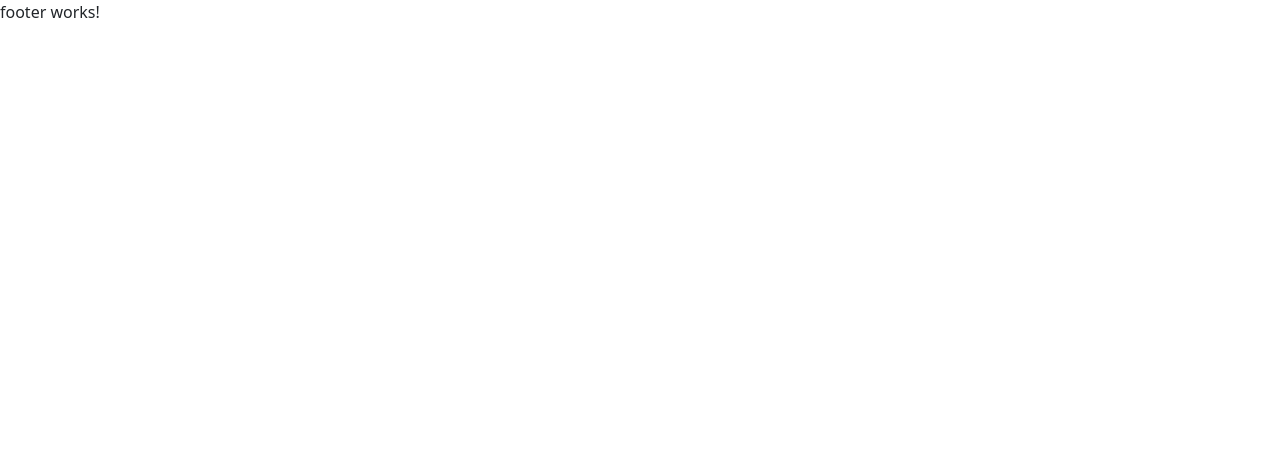
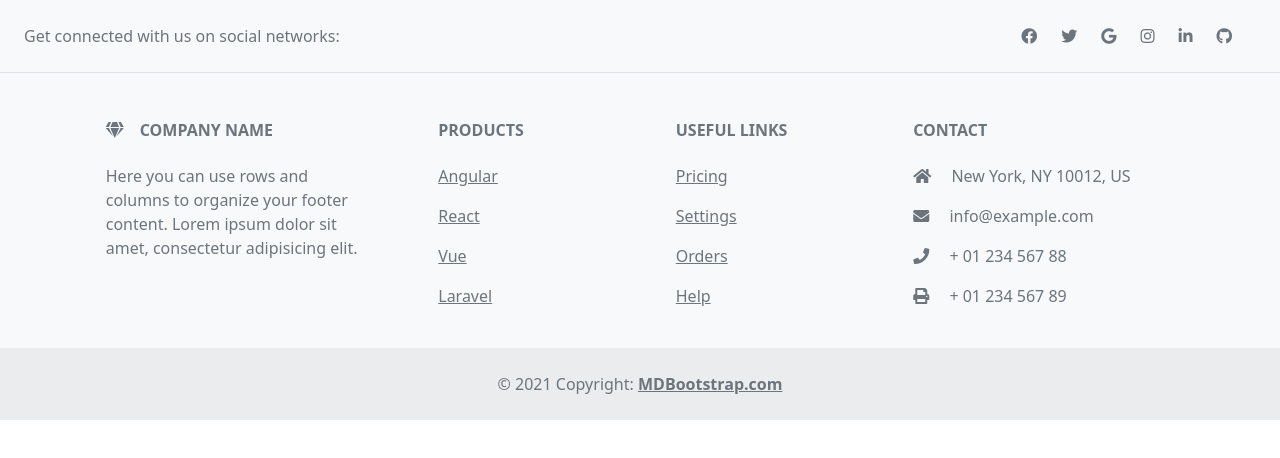
Before and after one commit to 4vBooking/4vBooking, an Angular app: page / in a window 1280 px wide. Shown: the top 458 px of the page. Built offline with nearby package versions, Linux system fonts and the light colour scheme.

Commit message:
font awesome icons

```diff
--- a/angular.json
+++ b/angular.json
@@ -31,7 +31,8 @@
             ],
             "styles": [
               "./node_modules/bootstrap/dist/css/bootstrap.min.css",
-              "src/styles.scss"
+              "src/styles.scss",
+              "./node_modules/font-awesome/css/font-awesome.css"
             ],
             "scripts": []
           },
--- a/package.json
+++ b/package.json
@@ -18,8 +18,10 @@
     "@angular/platform-browser": "^15.0.0",
     "@angular/platform-browser-dynamic": "^15.0.0",
     "@angular/router": "^15.0.0",
+    "angular-font-awesome": "^3.1.2",
     "angular-in-memory-web-api": "^0.15.0",
     "bootstrap": "^5.2.3",
+    "font-awesome": "^4.7.0",
     "rxjs": "~7.5.0",
     "tslib": "^2.3.0",
     "zone.js": "~0.12.0"
--- a/src/app/shared/footer/footer.component.html
+++ b/src/app/shared/footer/footer.component.html
@@ -1 +1,122 @@
-<p>footer works!</p>
+<!-- Footer -->
+<footer class="text-center text-lg-start bg-light text-muted">
+    <!-- Section: Social media -->
+    <section class="d-flex justify-content-center justify-content-lg-between p-4 border-bottom">
+      <!-- Left -->
+      <div class="me-5 d-none d-lg-block">
+        <span>Get connected with us on social networks:</span>
+      </div>
+      <!-- Left -->
+
+      <!-- Right -->
+      <div>
+        <a href="" class="me-4 text-reset">
+          <i class="fab fa-facebook-f"></i>
+        </a>
+        <a href="" class="me-4 text-reset">
+          <i class="fab fa-twitter"></i>
+        </a>
+        <a href="" class="me-4 text-reset">
+          <i class="fab fa-google"></i>
+        </a>
+        <a href="" class="me-4 text-reset">
+          <i class="fab fa-instagram"></i>
+        </a>
+        <a href="" class="me-4 text-reset">
+          <i class="fab fa-linkedin"></i>
+        </a>
+        <a href="" class="me-4 text-reset">
+          <i class="fab fa-github"></i>
+        </a>
+      </div>
+      <!-- Right -->
+    </section>
+    <!-- Section: Social media -->
+
+    <!-- Section: Links  -->
+    <section class="">
+      <div class="container text-center text-md-start mt-5">
+        <!-- Grid row -->
+        <div class="row mt-3">
+          <!-- Grid column -->
+          <div class="col-md-3 col-lg-4 col-xl-3 mx-auto mb-4">
+            <!-- Content -->
+            <h6 class="text-uppercase fw-bold mb-4">
+              <i class="fas fa-gem me-3"></i>Company name
+            </h6>
+            <p>
+              Here you can use rows and columns to organize your footer content. Lorem ipsum
+              dolor sit amet, consectetur adipisicing elit.
+            </p>
+          </div>
+          <!-- Grid column -->
+
+          <!-- Grid column -->
+          <div class="col-md-2 col-lg-2 col-xl-2 mx-auto mb-4">
+            <!-- Links -->
+            <h6 class="text-uppercase fw-bold mb-4">
+              Products
+            </h6>
+            <p>
+              <a href="#!" class="text-reset">Angular</a>
+            </p>
+            <p>
+              <a href="#!" class="text-reset">React</a>
+            </p>
+            <p>
+              <a href="#!" class="text-reset">Vue</a>
+            </p>
+            <p>
+              <a href="#!" class="text-reset">Laravel</a>
+            </p>
+          </div>
+          <!-- Grid column -->
+
+          <!-- Grid column -->
+          <div class="col-md-3 col-lg-2 col-xl-2 mx-auto mb-4">
+            <!-- Links -->
+            <h6 class="text-uppercase fw-bold mb-4">
+              Useful links
+            </h6>
+            <p>
+              <a href="#!" class="text-reset">Pricing</a>
+            </p>
+            <p>
+              <a href="#!" class="text-reset">Settings</a>
+            </p>
+            <p>
+              <a href="#!" class="text-reset">Orders</a>
+            </p>
+            <p>
+              <a href="#!" class="text-reset">Help</a>
+            </p>
+          </div>
+          <!-- Grid column -->
+
+          <!-- Grid column -->
+          <div class="col-md-4 col-lg-3 col-xl-3 mx-auto mb-md-0 mb-4">
+            <!-- Links -->
+            <h6 class="text-uppercase fw-bold mb-4">Contact</h6>
+            <p><i class="fas fa-home me-3"></i> New York, NY 10012, US</p>
+            <p>
+              <i class="fas fa-envelope me-3"></i>
+              info@example.com
+            </p>
+            <p><i class="fas fa-phone me-3"></i> + 01 234 567 88</p>
+            <p><i class="fas fa-print me-3"></i> + 01 234 567 89</p>
+          </div>
+          <!-- Grid column -->
+        </div>
+        <!-- Grid row -->
+      </div>
+    </section>
+    <!-- Section: Links  -->
+
+    <!-- Copyright -->
+    <div class="text-center p-4" style="background-color: rgba(0, 0, 0, 0.05);">
+      © 2021 Copyright:
+      <a class="text-reset fw-bold" href="https://mdbootstrap.com/">MDBootstrap.com</a>
+    </div>
+    <!-- Copyright -->
+  </footer>
+  <!-- Footer -->
--- a/src/index.html
+++ b/src/index.html
@@ -6,6 +6,7 @@
   <base href="/">
   <meta name="viewport" content="width=device-width, initial-scale=1">
   <link rel="icon" type="image/x-icon" href="favicon.ico">
+  <link rel="stylesheet" href="https://use.fontawesome.com/releases/v5.8.1/css/all.css" integrity="sha384-50oBUHEmvpQ+1lW4y57PTFmhCaXp0ML5d60M1M7uH2+nqUivzIebhndOJK28anvf" crossorigin="anonymous">
 </head>
 <body>
   <app-root></app-root>
```
Also changed, not shown: 1 other file (tests, documents, lock files or other folders).
